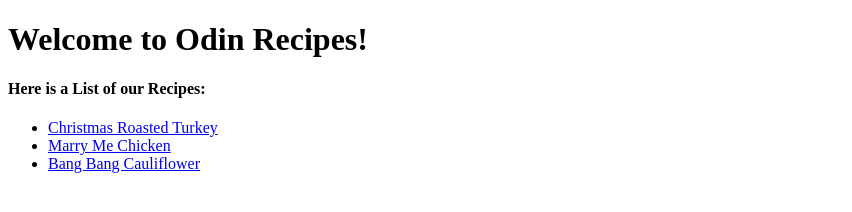
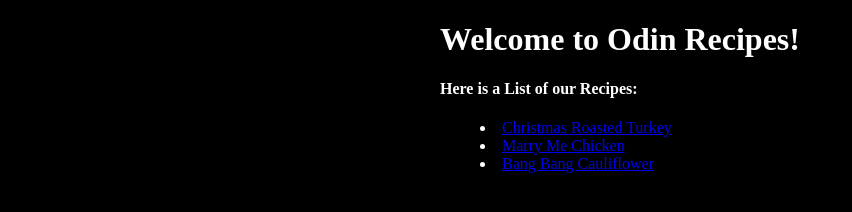
Before and after one commit to JiroDavid/odin-recipes, a plain HTML site: page index.html in a window 1280 px wide. Shown: the whole page, without its empty margins (0-852 px from the left). Drawn offline with Linux system fonts and the light colour scheme.

Commit message:
Complete second iteration to recipes
Front end dev is horrible, css is long. Speedrun to jscript pls

```diff
--- a/index.html
+++ b/index.html
@@ -1,12 +1,18 @@
 <!DOCTYPE html>
 <html lang="en">
     <head>
+        <link rel="stylesheet" href="styles.css">
         <meta charset="UTF-8">
         <Title>Odin Recipes</Title>
     </head>
     <body>
-        <h1>Welcome to Odin Recipes!</h1>
+        <div>
+            <h1 class="title">Welcome to Odin Recipes!</h1>
+        </div>
+        <div>
             <h4>Here is a List of our Recipes:</h4>
+        </div>
+        <div>
             <ul>
                 <li><a href="./recipes/christmas-turkey.html"
                 target="_blank">Christmas Roasted Turkey</a></li>
@@ -15,6 +21,6 @@
                 <li><a href="./recipes/bang-bang-cauliflower.html"
             target="_blank">Bang Bang Cauliflower</a></li>
             </ul>
-
+        </div>
     </body>
 </html>
--- /dev/null
+++ b/styles.css
@@ -0,0 +1,20 @@
+* {
+   box-sizing: border-box;
+   /* outline: 2px solid red; */
+   background-color: black;
+}
+
+div {
+    margin: 0 auto;
+    width: 400px;
+    color: white;
+
+}
+
+ul {
+    list-style-position: inside;
+}
+
+.title {
+    color: white;
+}
```
Also changed, not shown: recipes/marry-me-chicken.html (+1 -0 lines). Lines whose indentation alone changed are shown as unchanged.
